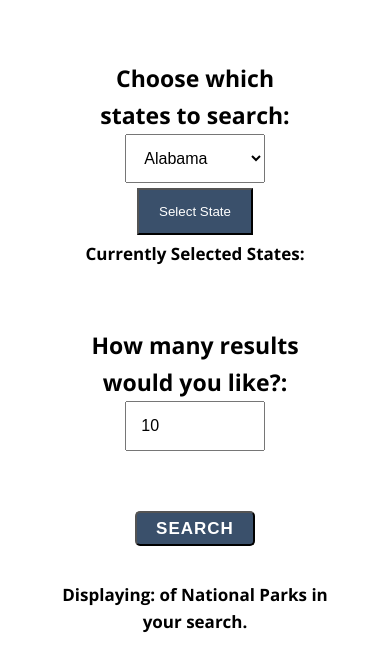
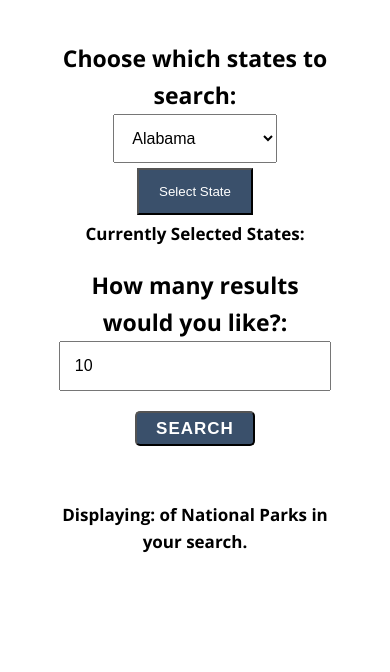
Before and after one commit to Nathan3p0/National-Park-List, a plain HTML site: page index.html in a window 390 px wide. Shown: the part 110-782 px from the top of the page. Drawn offline with nearby package versions, Linux system fonts and the light colour scheme.

Commit message:
changed media query styling and width

```diff
--- a/style.css
+++ b/style.css
@@ -69,6 +69,10 @@ select,input[type=number] {
     font-size: 1.6rem;
     padding: 1.4rem;
     width: 60%;
+}
+
+input[type=number] {
+    width: 100%;
 }
 
 form {
@@ -160,6 +164,10 @@ form div {
         "sr";
     }
 
+    form div {
+        padding: 1rem;
+    }
+
     .formSection {
         text-align: center;
     }
```
